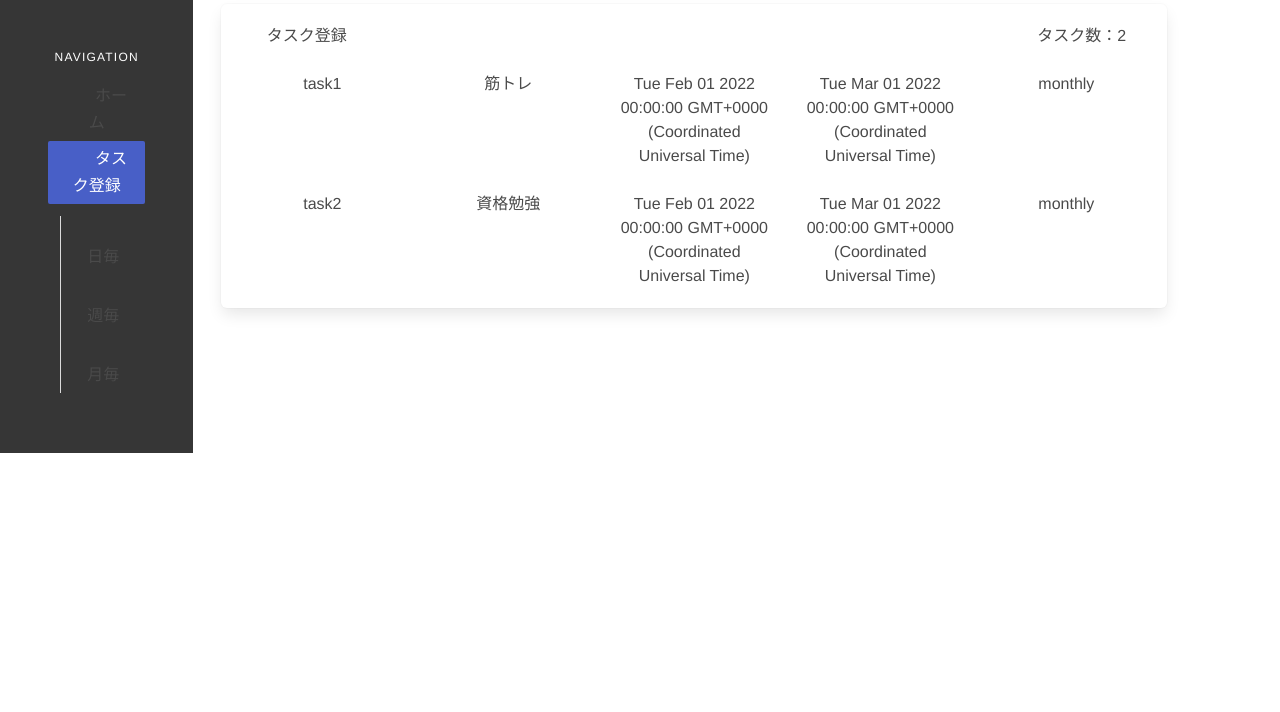
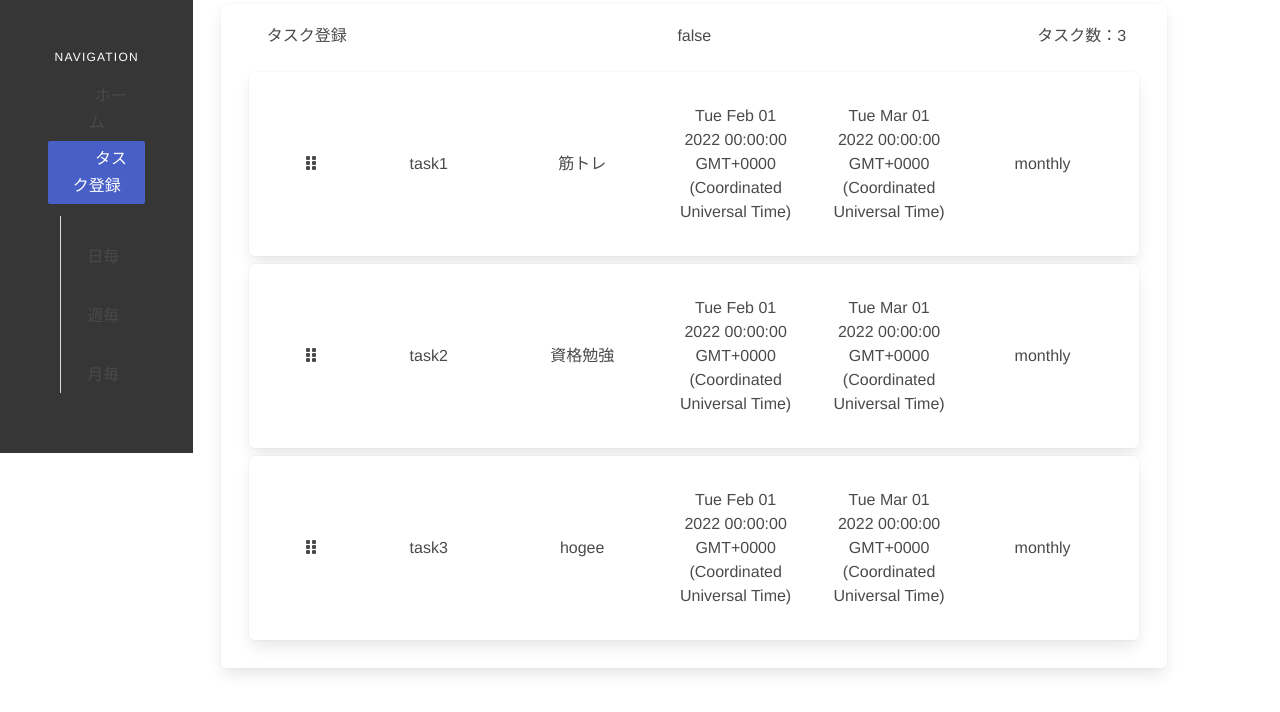
Before and after one commit to xt3362/task-manager, a Vue app in the folder app/: page / in a window 1280 px wide. Both pictures are taken after a click on the link "タスク登録". Shown: the top 712 px of the page. Built offline with nearby package versions, Linux system fonts and the light colour scheme.

Commit message:
add font awesome etc.

```diff
--- a/app/package.json
+++ b/app/package.json
@@ -8,6 +8,10 @@
     "preview": "vite preview"
   },
   "dependencies": {
+    "@fortawesome/fontawesome-svg-core": "^1.3.0",
+    "@fortawesome/free-regular-svg-icons": "^6.0.0",
+    "@fortawesome/free-solid-svg-icons": "^6.0.0",
+    "@fortawesome/vue-fontawesome": "^3.0.0-5",
     "bulma": "^0.9.3",
     "font-awesome": "^4.7.0",
     "sass": "^1.49.9",
--- a/app/src/components/pages/TaskRegistor.vue
+++ b/app/src/components/pages/TaskRegistor.vue
@@ -1,9 +1,9 @@
 <script setup>
-import { reactive } from 'vue';
+import { ref, reactive } from 'vue';
 import TaskResistorItem from '../parts/TaskResistorItem.vue';
 import draggable from 'vuedraggable'
 
-let drag = false;
+let drag = ref(false);
 const tasks = reactive([
     {
         id: 1,
@@ -20,13 +20,21 @@ const tasks = reactive([
         start: new Date(2022, 1, 1),
         end: new Date(2022, 2, 1),
         type: "monthly"
+    },
+    {
+        id: 3,
+        name: "task3",
+        description: "hogee",
+        start: new Date(2022, 1, 1),
+        end: new Date(2022, 2, 1),
+        type: "monthly"
     }
 ]);
 </script>
 <template>
     <div class="columns">
         <span class="column is-2">タスク登録</span>
-        <span class="column is-8"></span>
+        <span class="column is-8">{{drag}}</span>
         <span class="column is-2">タスク数：{{ tasks.length }}</span>
     </div>
     <draggable v-model="tasks" group="task" @start="drag = true" @end="drag = false" item-key="id">
--- a/app/src/components/parts/TaskResistorItem.vue
+++ b/app/src/components/parts/TaskResistorItem.vue
@@ -1,25 +1,23 @@
 <script setup>
 const props = defineProps({
-    task:Object
+    task: Object
 });
 
 </script>
 <template>
-    <div class="columns">
-        <div class="column">
-            {{props.task.name}}
+    <div class="columns box m-2">
+        <div class="column is-1 draggable p-auto m-auto">
+            <font-awesome-icon icon="grip-vertical" />
         </div>
-        <div class="column">
-            {{props.task.description}}
-        </div>
-        <div class="column">
-            {{props.task.start}}
-        </div>
-        <div class="column">
-            {{props.task.end}}
-        </div>
-        <div class="column">
-            {{props.task.type}}
-        </div>
+        <div class="column is-2 p-auto m-auto">{{ props.task.name }}</div>
+        <div class="column is-2 p-auto m-auto">{{ props.task.description }}</div>
+        <div class="column is-2 p-auto m-auto">{{ props.task.start }}</div>
+        <div class="column is-2 p-auto m-auto">{{ props.task.end }}</div>
+        <div class="column is-2 p-auto m-auto">{{ props.task.type }}</div>
     </div>
 </template>
+<style scoped>
+.draggable:hover{
+    cursor: pointer;
+}
+</style>
--- a/app/src/main.js
+++ b/app/src/main.js
@@ -1,4 +1,13 @@
+//for vue3
 import { createApp } from 'vue'
 import App from './App.vue'
+//for font-awesome
+import { library } from '@fortawesome/fontawesome-svg-core'
+import { fas } from '@fortawesome/free-solid-svg-icons'
+import { FontAwesomeIcon } from '@fortawesome/vue-fontawesome'
 
-createApp(App).mount('#app')
+library.add(fas);
+
+let app = createApp(App);
+app.component('font-awesome-icon', FontAwesomeIcon);
+app.mount('#app')
```
Also changed, not shown: 1 other file (tests, documents, lock files or other folders).
